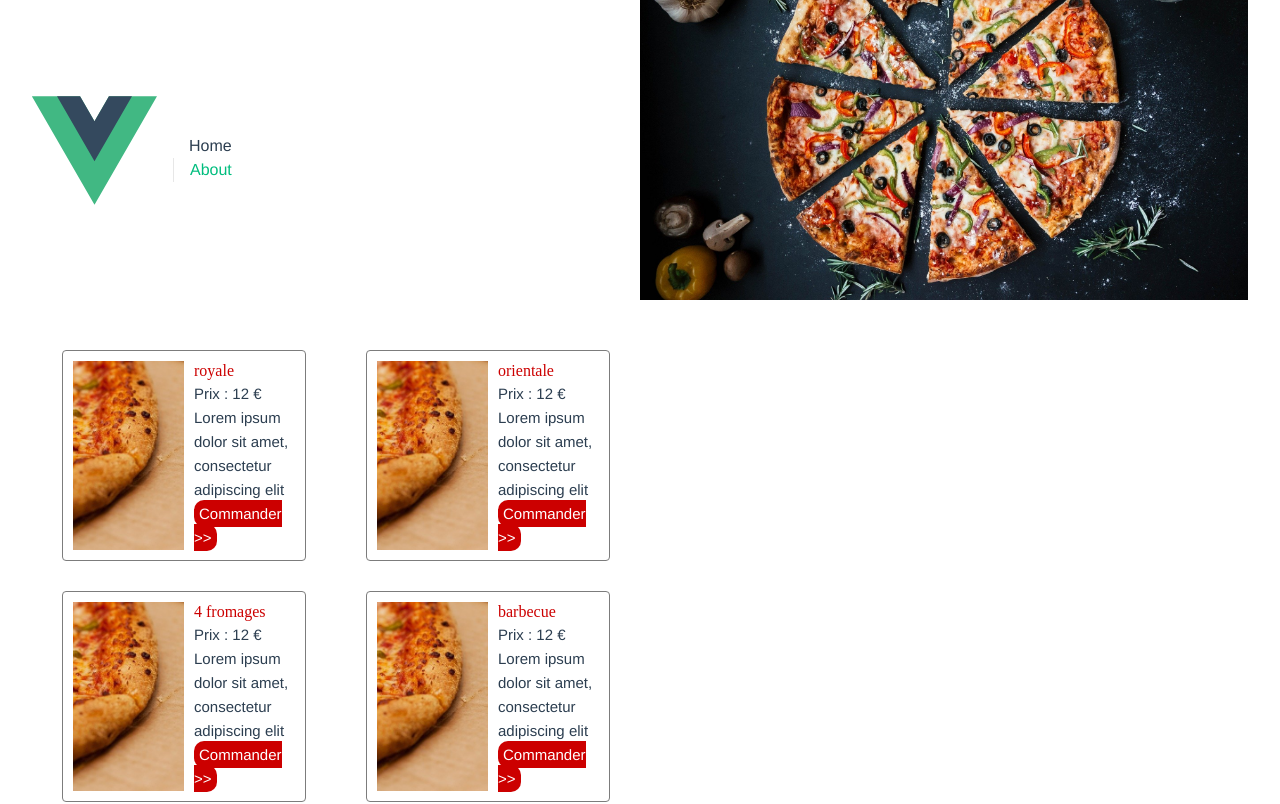
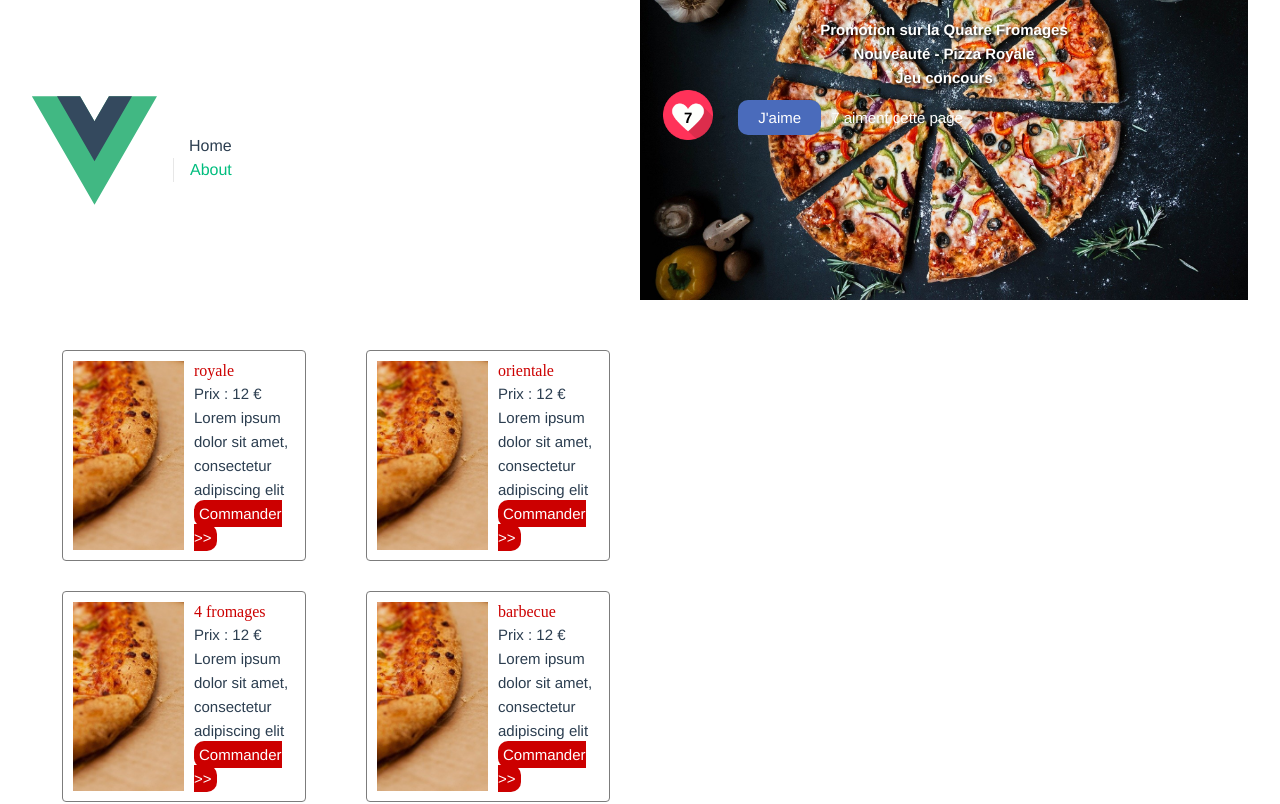
Before and after one commit to ChristopheBouriel/Vue3-training, a Vue app: page / in a window 1280 px wide. Shown: the top 804 px of the page. Built offline with nearby package versions, Linux system fonts and the light colour scheme; a web font is replaced by a local one.

Commit message:
Références réactives

```diff
--- /dev/null
+++ b/src/components/Likes.vue
@@ -0,0 +1,66 @@
+<template>
+  <div id="section-likes">
+    <div class="div1">{{ nbrLikes }}</div>
+    <div class="div2" @click="addLikes()">J'aime</div>
+    <div class="div3">{{ info }}</div>
+  </div>
+</template>
+
+<script>
+import { ref, computed } from "vue";
+export default {
+  name: "Likes",
+
+  setup() {
+      const nbrLikes = ref(7);
+      const message = ref("aiment cette page");
+      function addLikes() {
+          nbrLikes.value++; /** .value parce que c'est une référence réactive, un objet qui
+                              * encapsule mon entier : si j'incrémente l'objet ça ne peut pas
+                              * fonctionner*/
+      }
+      const info = computed(() => {
+          return nbrLikes.value + " " + message.value;
+      })
+      return { nbrLikes, addLikes, info }
+  }
+};
+</script>
+
+<style scoped>
+.div1 {
+  background-image: url("../assets/images/heart.png");
+  background-size: contain;
+  background-position: center;
+  background-repeat: no-repeat;
+  color: black;
+  font-size: 1em;
+  font-weight: bold;
+  height: 50px;
+  width: 60px;
+}
+.div2 {
+  background-color: #4a6bbb;
+  height: 35px;
+  margin-left: 20px;
+  line-height: 35px;
+  margin-top: 10px;
+  color: white;
+  font-size: 1em;
+  border-radius: 10px;
+  padding: 0px 20px;
+  cursor: pointer;
+}
+.div2:hover {
+  background-color: #2d3e6d;
+}
+.div3 {
+  color: white;
+  margin-left: 10px;
+}
+#section-likes {
+  display: flex;
+  line-height: 56px;
+  height: 60px;
+}
+</style>
--- a/src/views/HomeView.vue
+++ b/src/views/HomeView.vue
@@ -1,7 +1,11 @@
 <template>
   <div id="intro">
-      <slot name="welcome"></slot>
-      <slot></slot>
+      <!-- <slot name="welcome"></slot>
+      <slot></slot> -->
+      <p>Promotion sur la Quatre Fromages</p>
+      <p>Nouveauté - Pizza Royale</p>
+      <p>Jeu concours</p>
+      <Likes />
   </div>
   <div id="product-menu">
       <Products />
@@ -9,8 +13,12 @@
 </template>
 
 <script>
+import Likes from "../components/Likes.vue"
 export default {
   name: "Home",
+  components: {
+    Likes
+  },
   data() {
     return {};
   },
--- a/src/views/ProductDetailsView.vue
+++ b/src/views/ProductDetailsView.vue
@@ -46,7 +46,8 @@
       <!-- Description du produit -->
       <div class="product-description">
         <h1>
-          {{ $route.params.name }}
+          <!-- {{ $route.params.name }} Remplacé par le computed -->
+          {{ title }}
           <img class="img-best-seller" src="../assets/images/best-seller.png" />
         </h1>
         <p v-show="notAvailable">Momentanément indisponible</p>
@@ -104,7 +105,8 @@
 </template>
 
 <script>
-import photo from "../assets/images/pizza1-tomate.jpg";
+import phototom from "../assets/images/pizza1-tomate.jpg";
+import photocrem from "../assets/images/pizza1-creme.jpg";
 
 export default {
 props: ['name'],
@@ -112,21 +114,21 @@ props: ['name'],
     return {
       product: "Pizza",
       price: 12,
-      img: photo,
-      sale: false,
+      img: phototom,
+      sale: true,
       notAvailable: false,
       sauces: [
         {
           id: 1001,
           type: "Sauce Tomate",
           color: "#db4006",
-          image: photo
+          image: phototom
         },
         {
           id: 1002,
           type: "Crème Fraiche",
           color: "#e9cb8f",
-          image: photo
+          image: photocrem
         }
       ],
       ingredients: [
@@ -290,7 +292,7 @@ table {
 table,
 th,
 td {
-  border: 1px solid black;
+  border: 1px solid rgb(124, 124, 124);
   text-align: right;
   padding-left: 10px;
   padding-right: 10px;
@@ -303,6 +305,15 @@ td {
 }
 td.code-promo {
   padding: 0;
+}
+input {
+    color: white;
+    border: none;
+    background-color: var(--vt-c-black);
+    margin: 0px 10px;
+}
+input::placeholder {
+    color: white
 }
 /* Transition */
 .bounce-enter-active {
```
